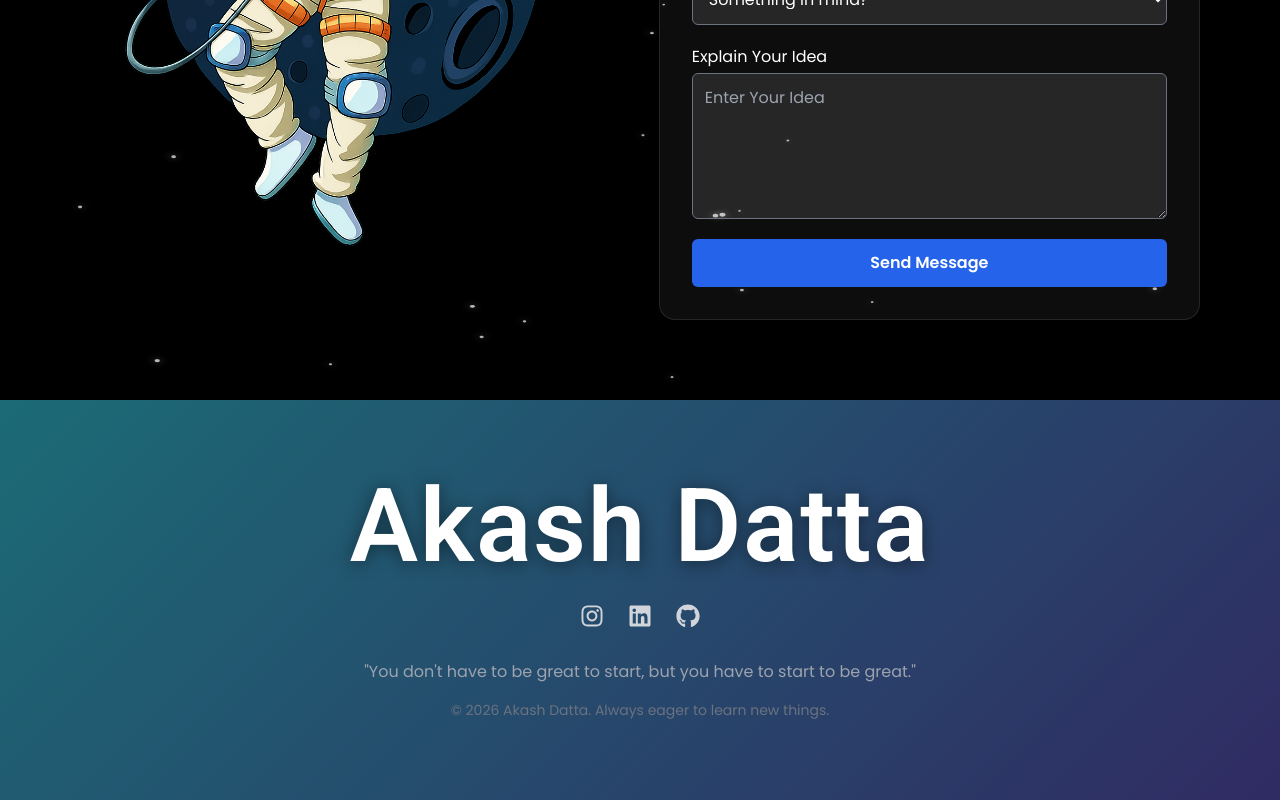
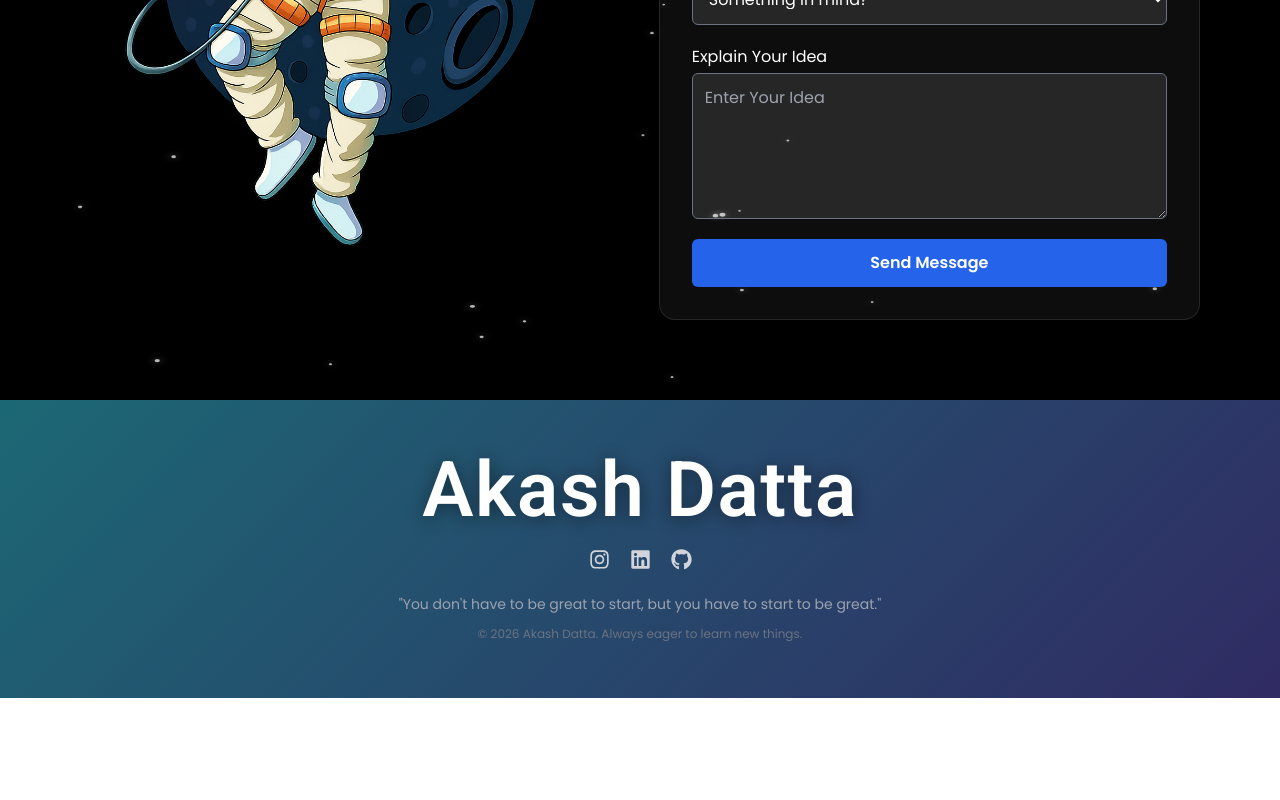
Before and after one commit to Akash-Datta/My-Portfolio, a React (Vite) app: page / in a window 1280 px wide. Shown: the part 5707-6507 px from the top of the page. After the commit the page ends 6405 px from the top, so only its background shows below. Built offline with nearby package versions, Linux system fonts and the light colour scheme; no server answers.

Commit message:
Refactor Footer component styles and layout
Adjusted footer styles and social icon sizes.

```diff
--- a/src/sections/Footer.jsx
+++ b/src/sections/Footer.jsx
@@ -1,7 +1,9 @@
+
 import { motion } from "framer-motion";
-import { FaGithub} from "react-icons/fa6";
+import { FaGithub } from "react-icons/fa6";
 import { FaLinkedin } from "react-icons/fa";
 import { FaInstagram } from "react-icons/fa6";
+
 const socials = [
   {
     icon: FaInstagram,
@@ -51,20 +53,20 @@ const glowVariants = {
 const Footer = () => {
   return (
     <motion.footer
-      className="relative z-10 px-4 sm:px-8 lg:px-10 py-16 md:py-20 flex flex-col items-center text-center"
-      initial={{ opacity: 0, y: 30 }}
+      className="relative z-10 px-4 sm:px-8 lg:px-10 py-10 md:py-14 flex flex-col items-center text-center"
+      initial={{ opacity: 0, y: 20 }}
       whileInView={{ opacity: 1, y: 0 }}
       viewport={{ once: true }}
-      transition={{ duration: 0.8 }}
+      transition={{ duration: 0.7 }}
     >
       {/* Name */}
       <h1
         className="font-semibold leading-none text-white text-center select-none"
         style={{
-          fontSize: "clamp(3rem, 8vw, 14rem)",
+          fontSize: "clamp(2.8rem, 6vw, 8rem)",
           letterSpacing: "0.02em",
           lineHeight: 0.9,
-          padding: "0 3vw",
+          padding: "0 2vw",
           whiteSpace: "nowrap",
           textShadow: "0 2px 18px rgba(0,0,0,0.45)",
         }}
@@ -73,7 +75,7 @@ const Footer = () => {
       </h1>
 
       {/* Social Icons */}
-      <div className="flex items-center justify-center gap-6 mt-8">
+      <div className="flex items-center justify-center gap-5 mt-6">
         {socials.map(({ icon: Icon, label, href }) => (
           <motion.a
             href={href}
@@ -87,19 +89,18 @@ const Footer = () => {
             whileTap="tap"
             className="text-gray-300 hover:text-white transition-colors duration-200 inline-flex items-center justify-center"
           >
-            <Icon size={24} />
+            <Icon size={21} />
           </motion.a>
         ))}
       </div>
 
       {/* Quote */}
-      <p className="mt-8 max-w-2xl px-4 text-gray-400 text-sm sm:text-base leading-relaxed">
-        "You don't have to be great to start, but you have to start to be
-        great."
+      <p className="mt-6 max-w-xl px-4 text-gray-400 text-xs sm:text-sm leading-relaxed">
+        "You don't have to be great to start, but you have to start to be great."
       </p>
 
       {/* Copyright */}
-      <p className="mt-4 text-gray-500 text-xs sm:text-sm">
+      <p className="mt-3 text-gray-500 text-[11px] sm:text-xs">
         © {new Date().getFullYear()} Akash Datta. Always eager to learn new
         things.
       </p>
```
